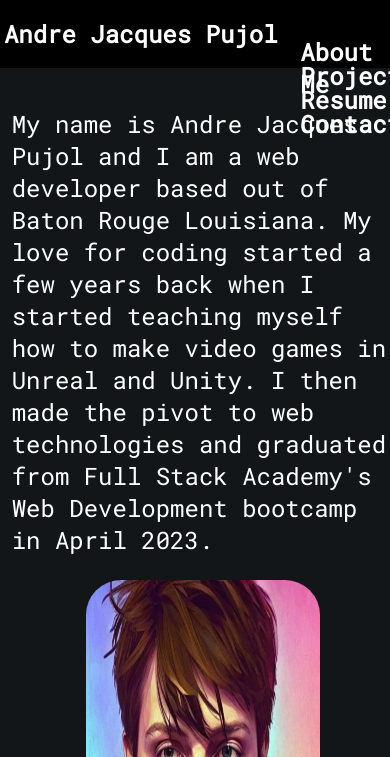
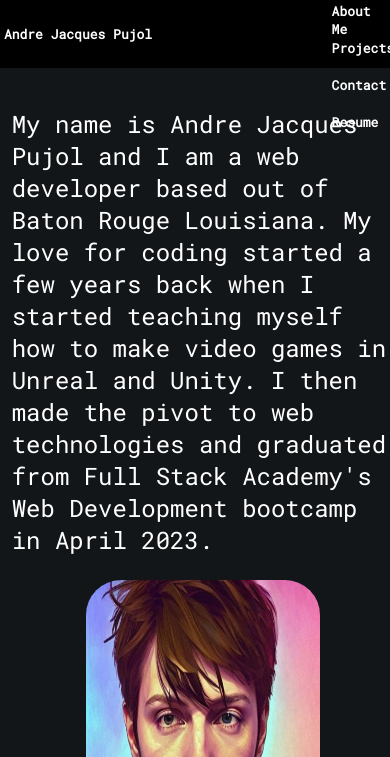
Before and after one commit to andre0fastora/personalSiteReact, a React app: page / in a window 390 px wide. Both pictures are taken after a click on the button "See More". Shown: the top 757 px of the page. Built offline with nearby package versions, Linux system fonts and the light colour scheme; some packages are replaced by stand-ins of ours.

Commit message:
played with media queries some more

```diff
--- a/src/components/AboutMe/AboutMe.css
+++ b/src/components/AboutMe/AboutMe.css
@@ -51,6 +51,5 @@
   #about-me-container {
     flex-direction: column;
     padding: 10vh 2vw;
-    height: 110vh;
   }
 }
--- a/src/components/ContactMe.css
+++ b/src/components/ContactMe.css
@@ -33,3 +33,10 @@
   animation: bounceInRight;
   animation-duration: 2s;
 }
+
+@media screen and (max-width: 950px) {
+  #contact-form {
+    max-height: 50vh;
+    max-width: 50vw;
+  }
+}
--- a/src/components/Footer.css
+++ b/src/components/Footer.css
@@ -12,7 +12,7 @@ img {
   flex-grow: 1;
   height: 8vh;
   position: fixed;
-  position: absolute;
+
   left: 0;
   bottom: 0;
   right: 0;
--- a/src/components/Navibar.css
+++ b/src/components/Navibar.css
@@ -48,9 +48,29 @@ img {
     width: 1vw;
   }
 
+  #links h2 {
+    font-size: small;
+    margin-right: 6vh;
+  }
+
+  #navbar {
+    justify-content: center;
+  }
+
+  #navbar h2 {
+    font-size: small;
+  }
+}
+
+@media screen and (max-width: 400px) {
   #links {
     flex-direction: column;
-    margin-right: 20vw;
-    margin-top: 10vh;
+    padding-top: 5vh;
+  }
+  #links h2 {
+    padding-top: 2vh;
+  }
+  #navbar {
+    justify-content: space-between;
   }
 }
--- a/src/components/Navibar.jsx
+++ b/src/components/Navibar.jsx
@@ -46,12 +46,6 @@ const Navibar = () => {
         >
           Projects
         </h2>
-        <a
-          target="_blank"
-          href="https://docs.google.com/document/d/19ziRHmOG5-A5T_Odip1Y50CZiwr4YFPE8VLCd85C8-c/edit?usp=sharing"
-        >
-          <h2>Resume</h2>
-        </a>
         <h2
           onClick={() => {
             document.getElementById("contact-me-container").style.display =
@@ -66,6 +60,12 @@ const Navibar = () => {
         >
           Contact
         </h2>
+        <a
+          target="_blank"
+          href="https://docs.google.com/document/d/19ziRHmOG5-A5T_Odip1Y50CZiwr4YFPE8VLCd85C8-c/edit?usp=sharing"
+        >
+          <h2>Resume</h2>
+        </a>
       </div>
     </div>
   );
```
